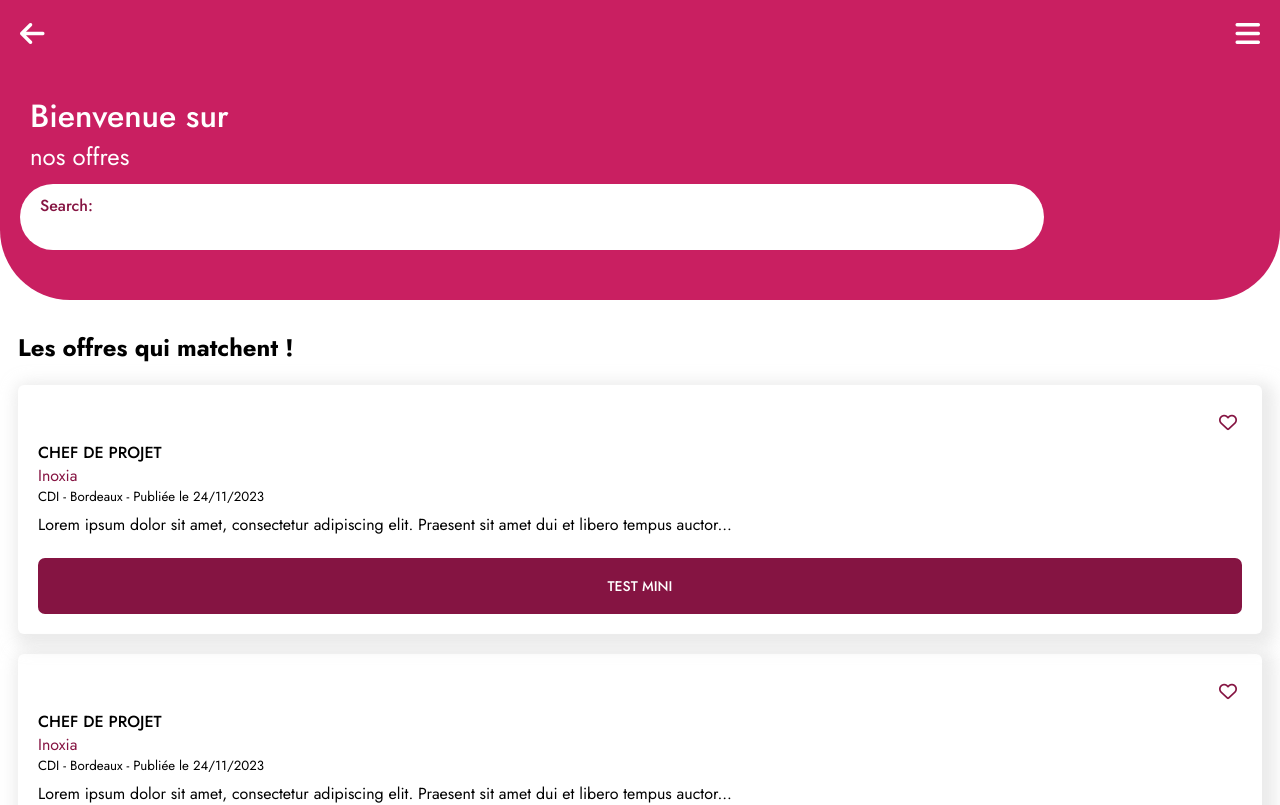
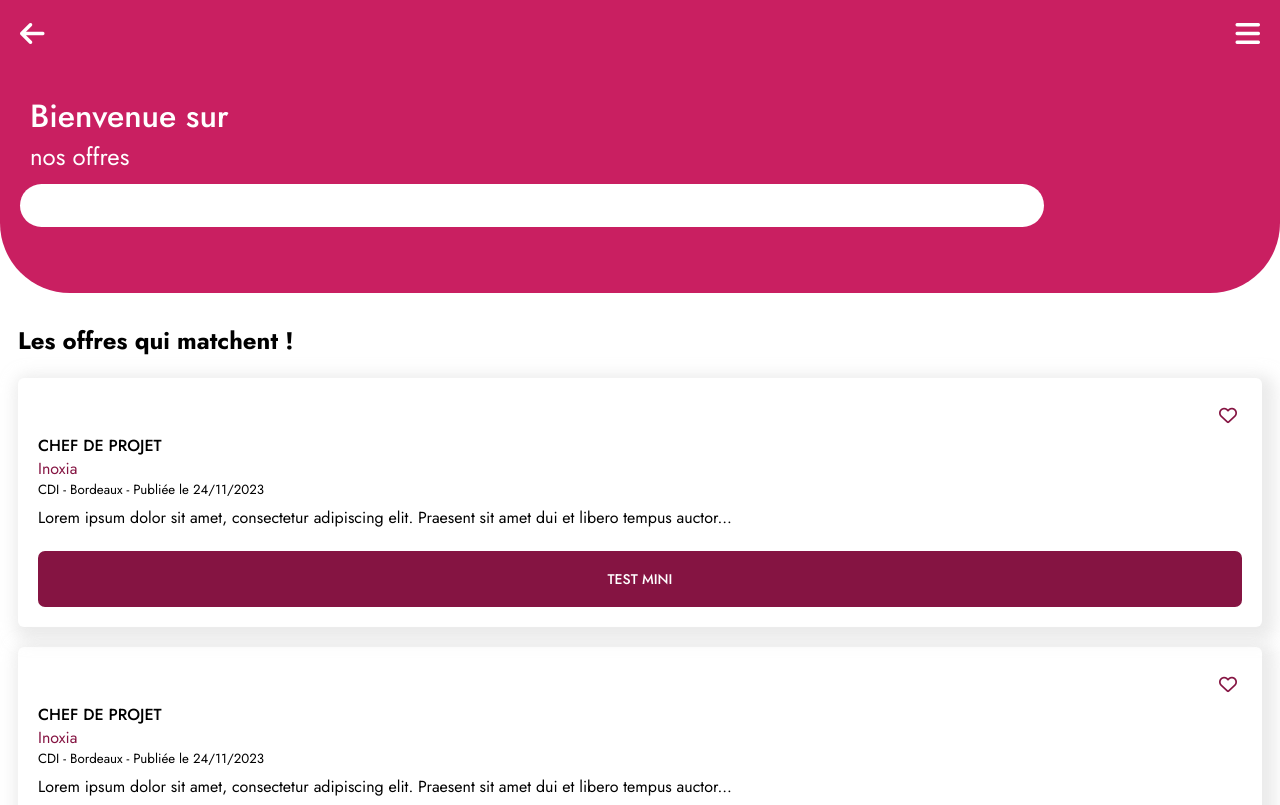
Before and after one commit to WildCodeSchool/2023-09-JS-BDX-P3-la-rive-droite, a React (Vite) app in the folder frontend/: page / in a window 1280 px wide. Shown: the top 805 px of the page. Built offline with nearby package versions, Linux system fonts and the light colour scheme.

Commit message:
deleted label input inputSearch

```diff
--- a/frontend/src/components/Inputs/InputSearch.jsx
+++ b/frontend/src/components/Inputs/InputSearch.jsx
@@ -4,7 +4,6 @@ function inputsearch() {
   return (
     <div>
       <div className="background-search">
-        <label htmlFor="searchInput">Search:</label>
         <input type="text" id="searchInput" name="searchInput" />
       </div>
     </div>
```
